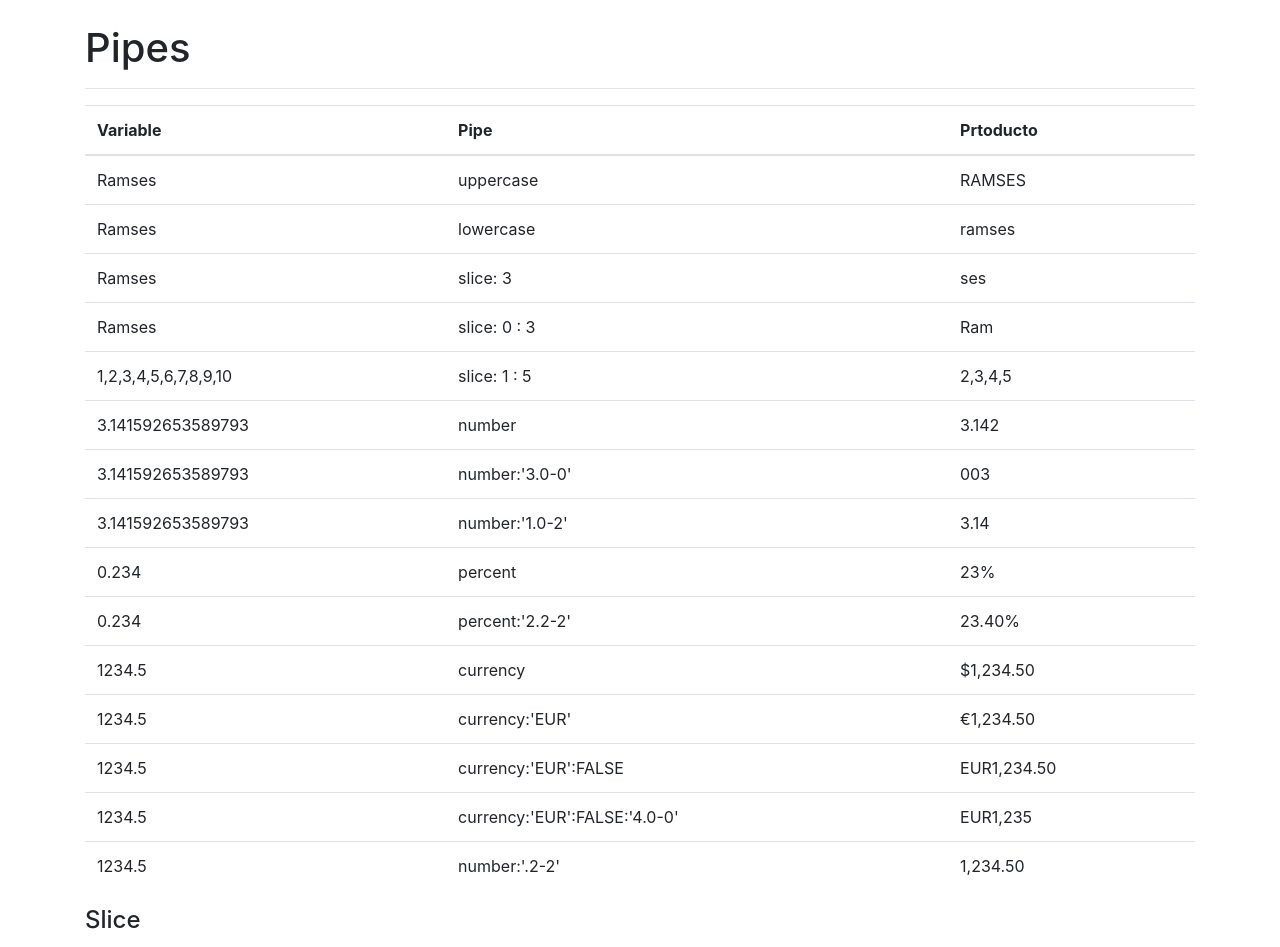
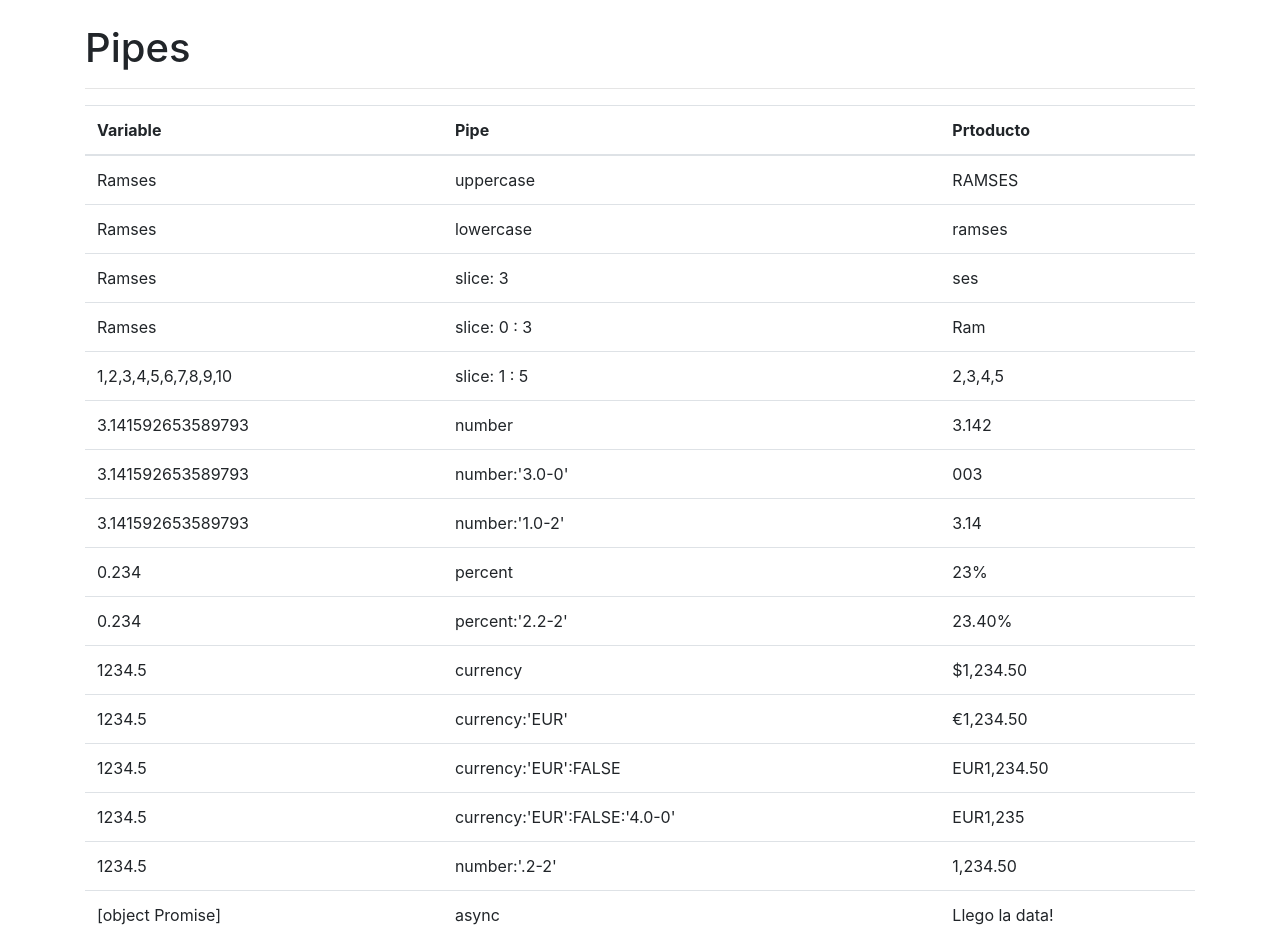
Before and after one commit to RamsesSolano/3.-pipes, an Angular app: page / in a window 1280 px wide. Shown: the top 947 px of the page. Built offline with nearby package versions, Linux system fonts and the light colour scheme.

Commit message:
clase siete

```diff
--- a/src/app/app.component.html
+++ b/src/app/app.component.html
@@ -184,7 +184,17 @@
               {{ salario | number:'.2-2' }}
             </td>
         </tr>
-
+        <tr>
+            <td>
+              {{valorDePromesa}}
+            </td>
+            <td>
+             async
+            </td>
+            <td>
+              {{ valorDePromesa | async }}
+            </td>
+        </tr>
     </tbody>
   </table>
 
--- a/src/app/app.component.ts
+++ b/src/app/app.component.ts
@@ -1,4 +1,6 @@
 import { Component } from '@angular/core';
+import { resolve } from 'url';
+import { reject } from 'q';
 
 @Component({
   selector: 'app-root',
@@ -20,4 +22,9 @@ export class AppComponent {
       casa: 19
     }
   }
+
+  valorDePromesa = new Promise(  (resolve, reject) => {
+    setTimeout( ()=>resolve('Llego la data!'), 3500  );
+  } )
+
 }
```
